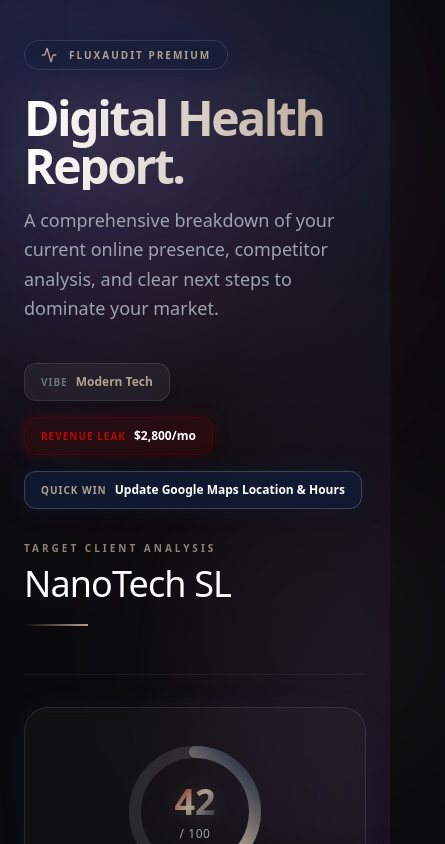
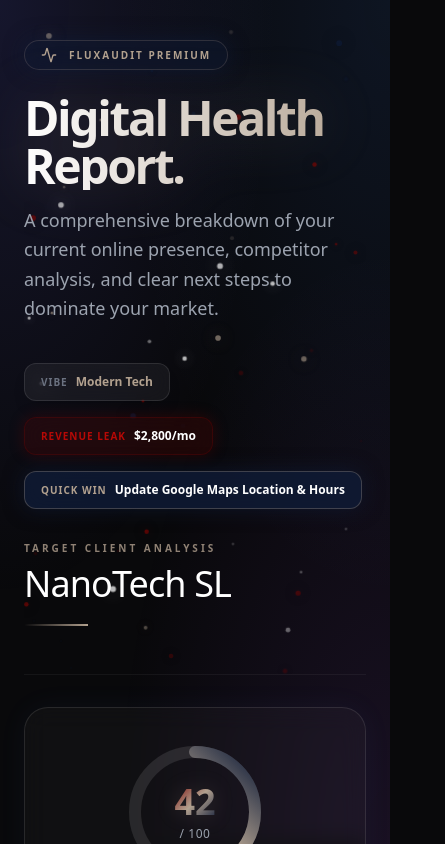
Before and after one commit to TharukiJ/FluxAudit, a Next.js app: page / in a window 390 px wide. Shown: the top 844 px of the page, 445 px wide, since content can reach past the window. Built offline with nearby package versions, Linux system fonts and the light colour scheme.

Commit message:
animation

```diff
--- a/src/app/page.tsx
+++ b/src/app/page.tsx
@@ -1,4 +1,6 @@
 "use client";
+
+import { useEffect, useState } from "react";
 
 import { motion } from "framer-motion";
 import TrustScore from "@/components/TrustScore";
@@ -14,6 +16,34 @@ import { auditData as data } from "@/auditData";
 import { Activity } from "lucide-react";
 
 export default function Dashboard() {
+  const [mousePosition, setMousePosition] = useState({ x: 0, y: 0 });
+  const [dots, setDots] = useState<{ id: number; x: number; y: number; size: number; color: string; velocity: number; duration: number }[]>([]);
+
+  useEffect(() => {
+    const handleMouseMove = (e: MouseEvent) => {
+      setMousePosition({
+        x: (e.clientX - window.innerWidth / 2) / 20,
+        y: (e.clientY - window.innerHeight / 2) / 20
+      });
+    };
+    window.addEventListener("mousemove", handleMouseMove);
+
+    // Generate aesthetic glowing particles
+    const colors = ["#0F1C38", "#790604", "#B2A18F", "#ffffff"];
+    const generatedDots = Array.from({ length: 50 }).map((_, i) => ({
+      id: i,
+      x: Math.random() * 100,
+      y: Math.random() * 100,
+      size: Math.random() * 3 + 1.5, // 1.5px to 4.5px
+      color: colors[Math.floor(Math.random() * colors.length)],
+      velocity: (Math.random() > 0.5 ? 1 : -1) * (Math.random() * 2 + 0.5),
+      duration: Math.random() * 4 + 2, // 2s to 6s pulsing
+    }));
+    setDots(generatedDots);
+
+    return () => window.removeEventListener("mousemove", handleMouseMove);
+  }, []);
+
   const container = {
     hidden: { opacity: 0 },
     show: {
@@ -49,10 +79,35 @@ export default function Dashboard() {
         {/* Aesthetic Hero Header */}
         <motion.div variants={item} className="relative flex flex-col md:flex-row md:items-end justify-between border-b border-white/5 pb-12 gap-8 pt-4">
 
-          {/* Ambient Background Orbs */}
-          <div className="absolute -top-20 -left-20 w-[400px] h-[400px] bg-[#0F1C38] rounded-full mix-blend-screen filter blur-[100px] opacity-80 z-0 pointer-events-none"></div>
-          <div className="absolute top-10 right-10 w-[300px] h-[300px] bg-[#790604] rounded-full mix-blend-screen filter blur-[120px] opacity-30 z-0 pointer-events-none"></div>
-          <div className="absolute -bottom-20 left-1/2 w-[250px] h-[250px] bg-[#B2A18F] rounded-full mix-blend-screen filter blur-[100px] opacity-10 z-0 pointer-events-none"></div>
+          {/* Interactive Glowing Particles */}
+          <div className="absolute inset-0 z-0 overflow-hidden pointer-events-none rounded-2xl opacity-80">
+            {dots.map((dot) => (
+              <motion.div
+                key={dot.id}
+                animate={{
+                  x: mousePosition.x * dot.velocity * 4,
+                  y: mousePosition.y * dot.velocity * 4,
+                  scale: [1, 1.5, 1],
+                  opacity: [0.2, 0.9, 0.2],
+                }}
+                transition={{
+                  x: { type: "spring", damping: 30, stiffness: 50 },
+                  y: { type: "spring", damping: 30, stiffness: 50 },
+                  scale: { repeat: Infinity, duration: dot.duration, ease: "easeInOut" },
+                  opacity: { repeat: Infinity, duration: dot.duration, ease: "easeInOut" },
+                }}
+                className="absolute rounded-full"
+                style={{
+                  left: `${dot.x}%`,
+                  top: `${dot.y}%`,
+                  width: dot.size,
+                  height: dot.size,
+                  backgroundColor: dot.color,
+                  boxShadow: `0 0 ${dot.size * 4}px ${dot.color}`,
+                }}
+              />
+            ))}
+          </div>
 
           <div className="relative z-10 max-w-2xl">
             <div className="flex items-center gap-3 mb-6 text-[#B2A18F] bg-[#0F1C38]/40 border border-[#B2A18F]/20 px-4 py-1.5 rounded-full w-max shadow-[0_0_20px_rgba(15,28,56,0.6)] backdrop-blur-md">
```
